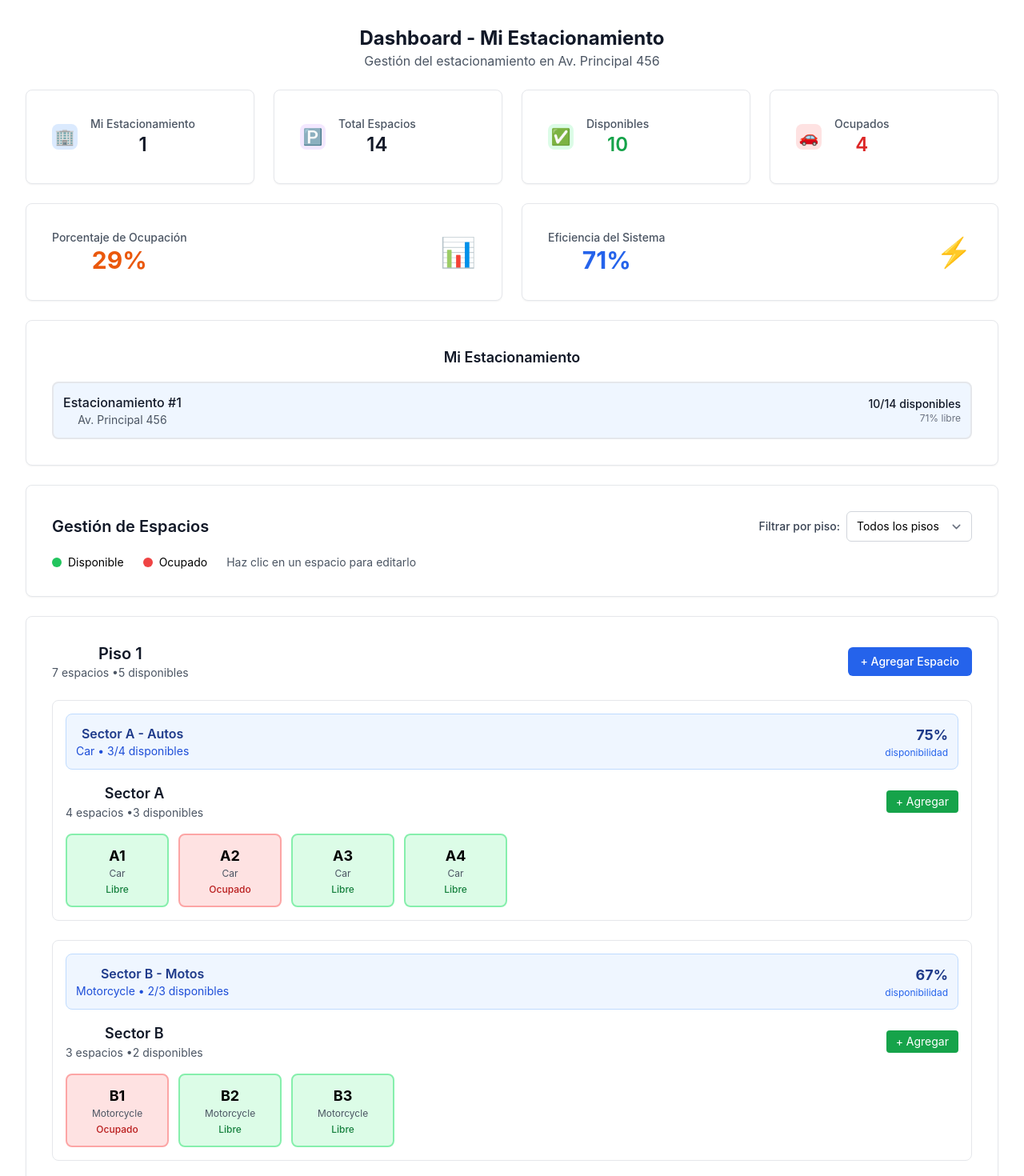
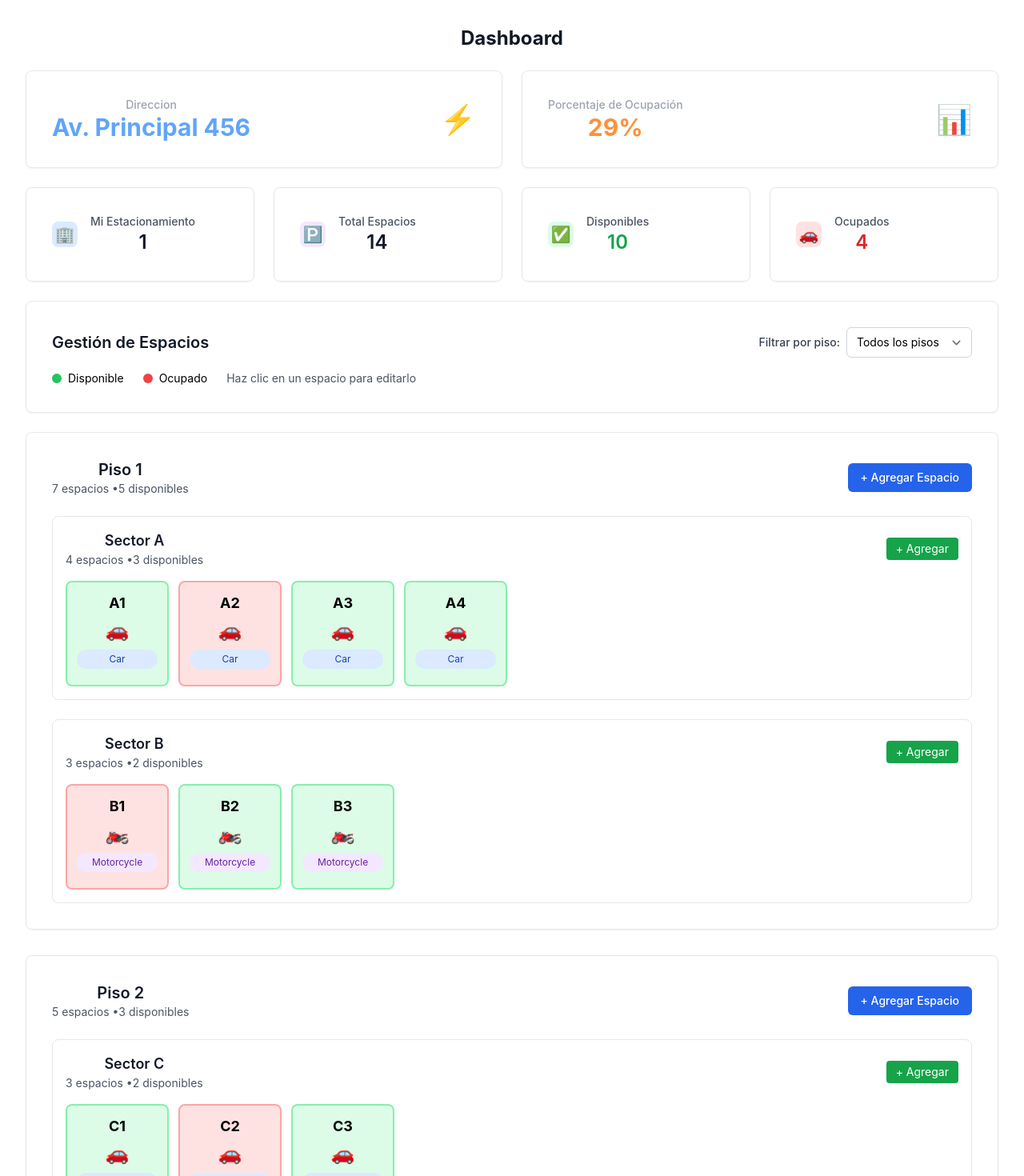
Before and after one commit to mdaneri98/pf-parkingmanagment, a React (Vite) app in the folder managment-frontend/: page / in a window 1280 px wide. Shown: the top 1470 px of the page at 80% size. Built offline with nearby package versions, Linux system fonts and the light colour scheme.

Commit message:
Added modals and implemented them. Also, polish UI

```diff
--- a/managment-frontend/src/components/atoms/SectorInfo.tsx
+++ b/managment-frontend/src/components/atoms/SectorInfo.tsx
@@ -8,25 +8,12 @@ const SectorInfo = ({ sector, spots }: SectorInfoProps) => {
   const availableSpots = spots.filter(spot => spot.is_available).length;
   const totalSpots = spots.length;
 
-  const getSectorDescription = (sector: string): string => {
-    const descriptions: Record<string, string> = {
-      'A': 'Autos',
-      'B': 'Motos',
-      'C': 'Autos Premium',
-      'D': 'Discapacitados',
-      'E': 'Carga',
-      'F': 'VIP',
-      'G': 'Eléctricos'
-    };
-    return descriptions[sector] || 'General';
-  };
-
   return (
     <div className="bg-blue-50 border border-blue-200 rounded-lg p-3 mb-4">
       <div className="flex items-center justify-between">
         <div>
           <h5 className="font-semibold text-blue-900">
-            Sector {sector} - {getSectorDescription(sector)}
+            Sector {sector}
           </h5>
           <p className="text-sm text-blue-700">
             {vehicleTypes.join(', ')} • {availableSpots}/{totalSpots} disponibles
--- /dev/null
+++ b/managment-frontend/src/components/molecules/SlotCard.tsx
@@ -0,0 +1,60 @@
+import type { Spot } from '../../types';
+
+interface SlotCardProps {
+  spot: Spot;
+  onClick: (spot: Spot) => void;
+}
+
+const SlotCard = ({ spot, onClick }: SlotCardProps) => {
+  const getVehicleTypeColor = (vehicleType: string) => {
+    const colors: Record<string, string> = {
+      'Car': 'bg-blue-100 border-blue-300 text-blue-800',
+      'Motorcycle': 'bg-purple-100 border-purple-300 text-purple-800',
+      'Truck': 'bg-orange-100 border-orange-300 text-orange-800',
+      'Van': 'bg-indigo-100 border-indigo-300 text-indigo-800'
+    };
+    return colors[vehicleType] || 'bg-gray-100 border-gray-300 text-gray-800';
+  };
+
+  const getVehicleTypeIcon = (vehicleType: string) => {
+    const icons: Record<string, string> = {
+      'Car': '🚗',
+      'Motorcycle': '🏍️',
+      'Truck': '🚛',
+      'Van': '🚐'
+    };
+    return icons[vehicleType] || '🚙';
+  };
+
+  return (
+    <div
+      className={`
+        p-3 rounded-lg border-2 text-center cursor-pointer transition-all duration-200 hover:scale-105
+        ${spot.is_available
+          ? 'bg-green-100 border-green-300 hover:bg-green-200 hover:border-green-400'
+          : 'bg-red-100 border-red-300 hover:bg-red-200 hover:border-red-400'
+        }
+      `}
+      onClick={() => onClick(spot)}
+    >
+      <div className="text-lg font-bold mb-1">
+        {spot.code}
+      </div>
+
+      <div className="text-2xl mb-2">
+        {getVehicleTypeIcon(spot.vehicle_type)}
+      </div>
+
+      <div className={`text-xs px-2 py-1 rounded-full ${getVehicleTypeColor(spot.vehicle_type)}`}>
+        {spot.vehicle_type}
+      </div>
+
+      <div className={`text-xs font-medium mt-2 ${
+        spot.is_available ? 'text-green-700' : 'text-red-700'
+      }`} />
+
+    </div>
+  );
+};
+
+export default SlotCard;
--- /dev/null
+++ b/managment-frontend/src/components/molecules/SlotModal.tsx
@@ -0,0 +1,163 @@
+import { useState, useEffect } from 'react';
+import type { Spot } from '../../types';
+
+interface SlotModalProps {
+  isOpen: boolean;
+  onClose: () => void;
+  spot?: Spot;
+  parkingLotId: number;
+  onSave: (spotData: Partial<Spot>) => void;
+}
+
+const SlotModal = ({ isOpen, onClose, spot, parkingLotId, onSave }: SlotModalProps) => {
+  const [formData, setFormData] = useState({
+    code: '',
+    vehicle_type: 'Car',
+    floor: '1',
+    is_available: true
+  });
+
+  const vehicleTypes = ['Car', 'Motorcycle', 'Truck', 'Van'];
+  const floors = ['1', '2', '3', '4', '5'];
+
+  useEffect(() => {
+    if (spot) {
+      setFormData({
+        code: spot.code,
+        vehicle_type: spot.vehicle_type,
+        floor: spot.floor,
+        is_available: spot.is_available
+      });
+    } else {
+      setFormData({
+        code: '',
+        vehicle_type: 'Car',
+        floor: '1',
+        is_available: true
+      });
+    }
+  }, [spot]);
+
+  const handleSubmit = (e: React.FormEvent) => {
+    e.preventDefault();
+
+    const spotData: Partial<Spot> = {
+      ...formData,
+      parking_lot_id: parkingLotId
+    };
+
+    if (spot) {
+      spotData.id = spot.id;
+    }
+
+    onSave(spotData);
+    onClose();
+  };
+
+  const handleInputChange = (field: string, value: string | boolean) => {
+    setFormData(prev => ({
+      ...prev,
+      [field]: value
+    }));
+  };
+
+  if (!isOpen) return null;
+
+  return (
+    <div className="fixed inset-0 bg-black bg-opacity-50 flex items-center justify-center z-50">
+      <div className="bg-white rounded-lg p-6 max-w-md w-full mx-4 max-h-[90vh] overflow-y-auto">
+        <div className="flex items-center justify-between mb-4">
+          <h3 className="text-lg font-semibold text-gray-900">
+            {spot ? 'Editar Espacio' : 'Crear Espacio'}
+          </h3>
+          <button
+            onClick={onClose}
+            className="text-gray-400 hover:text-gray-600 text-xl font-bold"
+          >
+            ×
+          </button>
+        </div>
+
+        <form onSubmit={handleSubmit} className="space-y-4">
+          <div>
+            <label className="block text-sm font-medium text-gray-700 mb-1">
+              Código del Espacio
+            </label>
+            <input
+              type="text"
+              value={formData.code}
+              onChange={(e) => handleInputChange('code', e.target.value)}
+              className="w-full px-3 py-2 border border-gray-300 rounded-md focus:outline-none focus:ring-2 focus:ring-blue-500 focus:border-transparent"
+              placeholder="Ej: A1, B2, C3..."
+              required
+            />
+            <p className="text-xs text-gray-500 mt-1">
+              El código debe comenzar con una letra para sectorización automática
+            </p>
+          </div>
+
+          <div>
+            <label className="block text-sm font-medium text-gray-700 mb-1">
+              Tipo de Vehículo
+            </label>
+            <select
+              value={formData.vehicle_type}
+              onChange={(e) => handleInputChange('vehicle_type', e.target.value)}
+              className="w-full px-3 py-2 border border-gray-300 rounded-md focus:outline-none focus:ring-2 focus:ring-blue-500 focus:border-transparent"
+            >
+              {vehicleTypes.map(type => (
+                <option key={type} value={type}>{type}</option>
+              ))}
+            </select>
+          </div>
+
+          <div>
+            <label className="block text-sm font-medium text-gray-700 mb-1">
+              Piso
+            </label>
+            <select
+              value={formData.floor}
+              onChange={(e) => handleInputChange('floor', e.target.value)}
+              className="w-full px-3 py-2 border border-gray-300 rounded-md focus:outline-none focus:ring-2 focus:ring-blue-500 focus:border-transparent"
+            >
+              {floors.map(floor => (
+                <option key={floor} value={floor}>Piso {floor}</option>
+              ))}
+            </select>
+          </div>
+
+          <div className="flex items-center">
+            <input
+              type="checkbox"
+              id="is_available"
+              checked={formData.is_available}
+              onChange={(e) => handleInputChange('is_available', e.target.checked)}
+              className="h-4 w-4 text-blue-600 focus:ring-blue-500 border-gray-300 rounded"
+            />
+            <label htmlFor="is_available" className="ml-2 block text-sm text-gray-900">
+              Espacio disponible
+            </label>
+          </div>
+
+          <div className="flex justify-end space-x-2 pt-4">
+            <button
+              type="button"
+              onClick={onClose}
+              className="bg-gray-300 hover:bg-gray-400 text-gray-800 px-4 py-2 rounded-md text-sm font-medium"
+            >
+              Cancelar
+            </button>
+            <button
+              type="submit"
+              className="bg-blue-600 hover:bg-blue-700 text-white px-4 py-2 rounded-md text-sm font-medium"
+            >
+              {spot ? 'Actualizar' : 'Crear'}
+            </button>
+          </div>
+        </form>
+      </div>
+    </div>
+  );
+};
+
+export default SlotModal;
--- a/managment-frontend/src/components/organisms/ParkingGrid.tsx
+++ b/managment-frontend/src/components/organisms/ParkingGrid.tsx
@@ -3,6 +3,8 @@ import { useAppSelector } from '../../hooks/redux';
 import type { Spot, ParkingLot } from '../../types';
 import Card from '../atoms/Card';
 import SectorInfo from '../atoms/SectorInfo';
+import SlotModal from '../molecules/SlotModal';
+import SlotCard from '../molecules/SlotCard';
 
 const ParkingGrid = () => {
   const { selectedParkingLot } = useAppSelector((state) => state.parkingLot);
@@ -39,6 +41,13 @@ const ParkingGrid = () => {
   const handleCloseModal = () => {
     setIsModalOpen(false);
     setSelectedSpot(undefined);
+  };
+
+  const handleSaveSpot = (spotData: Partial<Spot>) => {
+    // Aquí se implementaría la lógica para guardar/actualizar el espacio
+    // Por ahora solo cerramos el modal
+    console.log('Guardando espacio:', spotData);
+    handleCloseModal();
   };
 
   const getSectorFromCode = (code: string): string => {
@@ -101,6 +110,12 @@ const ParkingGrid = () => {
         <Card>
           <div className="text-center py-8">
             <p className="text-gray-500">No hay espacios en este piso</p>
+            <button
+              className="bg-blue-600 hover:bg-blue-700 text-white px-4 py-2 rounded-md text-sm font-medium mt-4"
+              onClick={handleAddSpot}
+            >
+              + Crear Primer Espacio
+            </button>
           </div>
         </Card>
       ) : (
@@ -128,7 +143,7 @@ const ParkingGrid = () => {
               <div className="space-y-6">
                 {Object.entries(sectors).map(([sector, sectorSpots]) => (
                   <div key={sector} className="border border-gray-200 rounded-lg p-4">
-                    <SectorInfo sector={sector} spots={sectorSpots} />
+                    {/*<SectorInfo sector={sector} spots={sectorSpots} />*/}
 
                     <div className="flex items-center justify-between mb-4">
                       <div>
@@ -161,29 +176,11 @@ const ParkingGrid = () => {
                     ) : (
                       <div className="grid grid-cols-2 sm:grid-cols-3 md:grid-cols-4 lg:grid-cols-6 xl:grid-cols-8 gap-3">
                         {sectorSpots.map((spot) => (
-                          <div
+                          <SlotCard
                             key={spot.id}
-                            className={`
-                              p-3 rounded-lg border-2 text-center cursor-pointer transition-colors duration-200
-                              ${spot.is_available
-                                ? 'bg-green-100 border-green-300 hover:bg-green-200'
-                                : 'bg-red-100 border-red-300 hover:bg-red-200'
-                              }
-                            `}
-                            onClick={() => handleEditSpot(spot)}
-                          >
-                            <div className="text-lg font-bold">
-                              {spot.code}
-                            </div>
-                            <div className="text-xs text-gray-600">
-                              {spot.vehicle_type}
-                            </div>
-                            <div className={`text-xs font-medium mt-1 ${
-                              spot.is_available ? 'text-green-700' : 'text-red-700'
-                            }`}>
-                              {spot.is_available ? 'Libre' : 'Ocupado'}
-                            </div>
-                          </div>
+                            spot={spot}
+                            onClick={handleEditSpot}
+                          />
                         ))}
                       </div>
                     )}
@@ -195,32 +192,13 @@ const ParkingGrid = () => {
         </div>
       )}
 
-      {isModalOpen && (
-        <div className="fixed inset-0 bg-black bg-opacity-50 flex items-center justify-center z-50">
-          <div className="bg-white rounded-lg p-6 max-w-md w-full mx-4">
-            <h3 className="text-lg font-semibold mb-4">
-              {selectedSpot ? 'Editar Espacio' : 'Crear Espacio'}
-            </h3>
-            <p className="text-gray-600 mb-4">
-              Funcionalidad de modal en desarrollo...
-            </p>
-            <div className="flex justify-end space-x-2">
-              <button
-                className="bg-gray-300 hover:bg-gray-400 text-gray-800 px-4 py-2 rounded-md"
-                onClick={handleCloseModal}
-              >
-                Cancelar
-              </button>
-              <button
-                className="bg-blue-600 hover:bg-blue-700 text-white px-4 py-2 rounded-md"
-                onClick={handleCloseModal}
-              >
-                Guardar
-              </button>
-            </div>
-          </div>
-        </div>
-      )}
+      <SlotModal
+        isOpen={isModalOpen}
+        onClose={handleCloseModal}
+        spot={selectedSpot}
+        parkingLotId={selectedParkingLot.id}
+        onSave={handleSaveSpot}
+      />
     </div>
   );
 };
--- a/managment-frontend/src/pages/Dashboard.tsx
+++ b/managment-frontend/src/pages/Dashboard.tsx
@@ -46,11 +46,32 @@ const Dashboard = () => {
     <div className="space-y-6">
       <div>
         <h1 className="text-2xl font-bold text-gray-900">
-          Dashboard - Mi Estacionamiento
+          Dashboard
         </h1>
-        <p className="text-gray-600">
-          {currentParkingLot ? `Gestión del estacionamiento en ${currentParkingLot.address}` : 'Cargando...'}
-        </p>
+      </div>
+
+      <div className="grid grid-cols-1 md:grid-cols-2 gap-6">
+      <Card>
+          <div className="flex items-center justify-between">
+            <div>
+              <p className="text-sm font-medium text-gray-400">Direccion</p>
+              <p className="text-3xl font-bold text-blue-400">
+                {managerParkingLot.address}
+              </p>
+            </div>
+            <div className="text-4xl">⚡</div>
+          </div>
+        </Card>
+
+        <Card>
+          <div className="flex items-center justify-between">
+            <div>
+              <p className="text-sm font-medium text-gray-400">Porcentaje de Ocupación</p>
+              <p className="text-3xl font-bold text-orange-400">{stats.occupancyPercentage}%</p>
+            </div>
+            <div className="text-4xl">📊</div>
+          </div>
+        </Card>
       </div>
 
       <div className="grid grid-cols-1 md:grid-cols-2 lg:grid-cols-4 gap-6">
@@ -111,50 +132,6 @@ const Dashboard = () => {
         </Card>
       </div>
 
-      <div className="grid grid-cols-1 md:grid-cols-2 gap-6">
-        <Card>
-          <div className="flex items-center justify-between">
-            <div>
-              <p className="text-sm font-medium text-gray-600">Porcentaje de Ocupación</p>
-              <p className="text-3xl font-bold text-orange-600">{stats.occupancyPercentage}%</p>
-            </div>
-            <div className="text-4xl">📊</div>
-          </div>
-        </Card>
-
-        <Card>
-          <div className="flex items-center justify-between">
-            <div>
-              <p className="text-sm font-medium text-gray-600">Eficiencia del Sistema</p>
-              <p className="text-3xl font-bold text-blue-600">
-                {stats.totalSpots > 0 ? Math.round((stats.availableSpots / stats.totalSpots) * 100) : 0}%
-              </p>
-            </div>
-            <div className="text-4xl">⚡</div>
-          </div>
-        </Card>
-      </div>
-
-      <Card>
-        <h2 className="text-lg font-semibold text-gray-900 mb-4">Mi Estacionamiento</h2>
-        <div className="space-y-3">
-          <div className="flex items-center justify-between p-3 bg-primary-50 border-2 border-primary-200 rounded-lg">
-            <div>
-              <p className="font-medium text-gray-900">Estacionamiento #{managerParkingLot.id}</p>
-              <p className="text-sm text-gray-600">{managerParkingLot.address}</p>
-            </div>
-            <div className="text-right">
-              <p className="text-sm font-medium text-gray-900">
-                {stats.availableSpots}/{stats.totalSpots} disponibles
-              </p>
-              <p className="text-xs text-gray-500">
-                {stats.totalSpots > 0 ? Math.round((stats.availableSpots / stats.totalSpots) * 100) : 0}% libre
-              </p>
-            </div>
-          </div>
-        </div>
-      </Card>
-
       <ParkingGrid />
     </div>
   );
```
